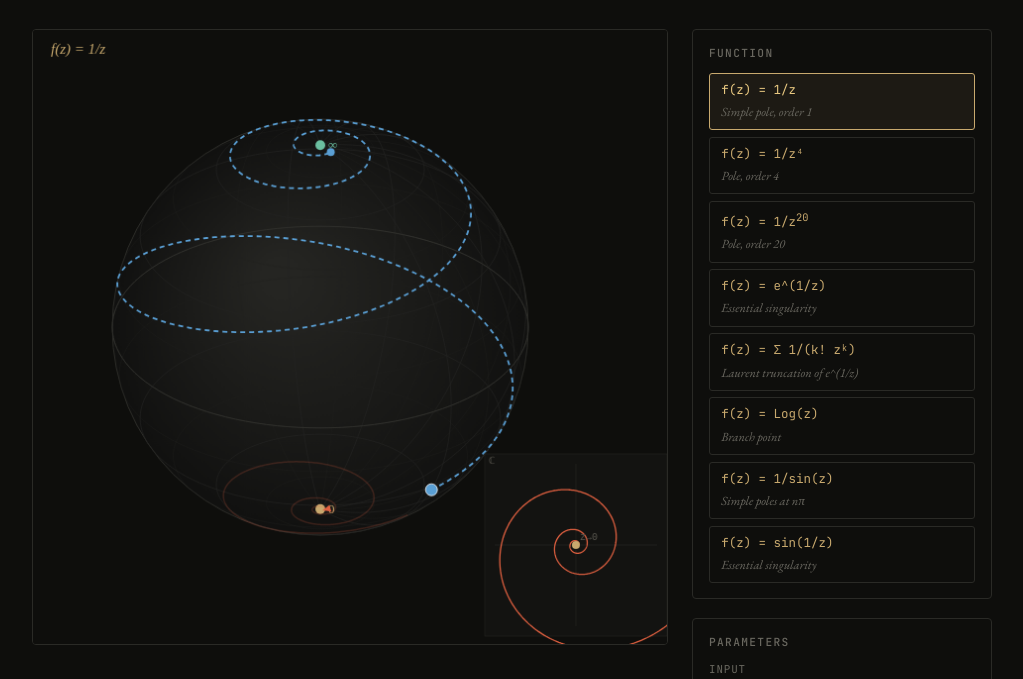
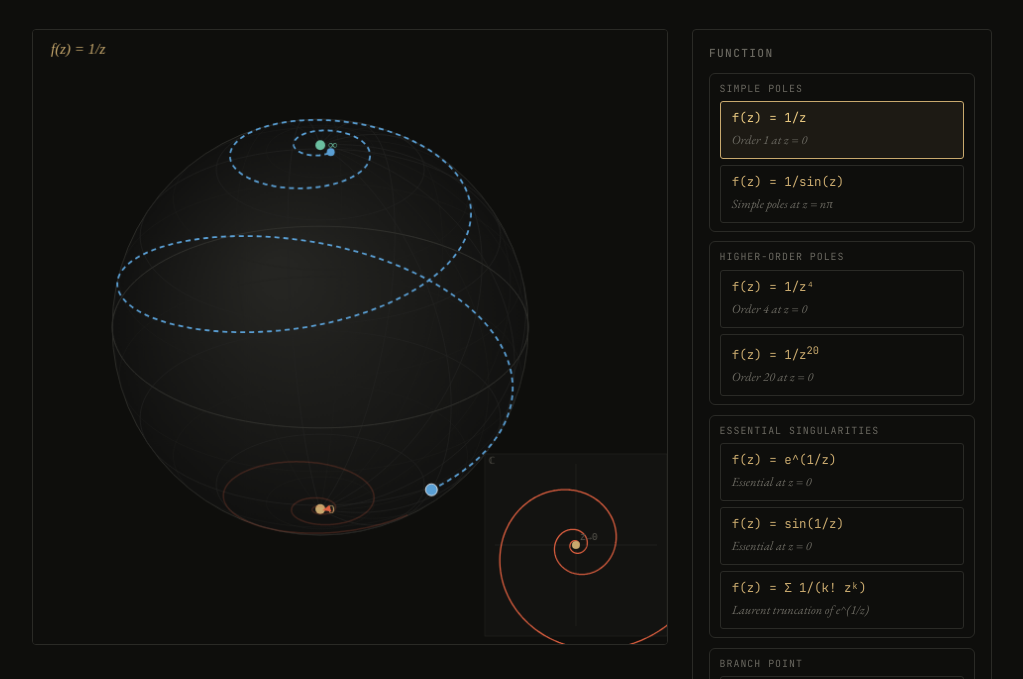
Before and after one commit to profjakes/visualizing-near-singularities, a plain HTML site: page index.html in a window 1280 px wide. Shown: the part 104-783 px from the top of the page, without its empty margins (128-1151 px from the left). Drawn offline with nearby package versions, Linux system fonts and the light colour scheme.

Commit message:
Update index.html
grouped singularities by type

```diff
--- a/index.html
+++ b/index.html
@@ -361,38 +361,54 @@
   <div class="panel">
     <div class="ctrl-group">
       <h2>Function</h2>
+
+      <div style="border:1px solid #2a2a26;border-radius:6px;padding:0.5rem 0.6rem;margin-bottom:0.6rem">
+        <div style="font-size:0.62rem;font-family:'JetBrains Mono',monospace;color:var(--muted);letter-spacing:0.1em;text-transform:uppercase;margin-bottom:0.4rem">Simple poles</div>
         <button class="fn-btn active" data-fn="inv1">
           <span class="math">f(z) = 1/z</span>
-        <span class="type">Simple pole, order 1</span>
+          <span class="type">Order 1 at z = 0</span>
         </button>
+        <button class="fn-btn" data-fn="sinz">
+          <span class="math">f(z) = 1/sin(z)</span>
+          <span class="type">Simple poles at z = nπ</span>
+        </button>
+      </div>
+
+      <div style="border:1px solid #2a2a26;border-radius:6px;padding:0.5rem 0.6rem;margin-bottom:0.6rem">
+        <div style="font-size:0.62rem;font-family:'JetBrains Mono',monospace;color:var(--muted);letter-spacing:0.1em;text-transform:uppercase;margin-bottom:0.4rem">Higher-order poles</div>
         <button class="fn-btn" data-fn="inv4">
           <span class="math">f(z) = 1/z⁴</span>
-        <span class="type">Pole, order 4</span>
+          <span class="type">Order 4 at z = 0</span>
         </button>
         <button class="fn-btn" data-fn="inv20">
           <span class="math">f(z) = 1/z<sup>20</sup></span>
-        <span class="type">Pole, order 20</span>
+          <span class="type">Order 20 at z = 0</span>
         </button>
+      </div>
+
+      <div style="border:1px solid #2a2a26;border-radius:6px;padding:0.5rem 0.6rem;margin-bottom:0.6rem">
+        <div style="font-size:0.62rem;font-family:'JetBrains Mono',monospace;color:var(--muted);letter-spacing:0.1em;text-transform:uppercase;margin-bottom:0.4rem">Essential singularities</div>
         <button class="fn-btn" data-fn="exp">
           <span class="math">f(z) = e^(1/z)</span>
-        <span class="type">Essential singularity</span>
+          <span class="type">Essential at z = 0</span>
+        </button>
+        <button class="fn-btn" data-fn="sin1z">
+          <span class="math">f(z) = sin(1/z)</span>
+          <span class="type">Essential at z = 0</span>
         </button>
         <button class="fn-btn" data-fn="laurent">
           <span class="math">f(z) = Σ 1/(k! zᵏ)</span>
           <span class="type">Laurent truncation of e^(1/z)</span>
         </button>
+      </div>
+
+      <div style="border:1px solid #2a2a26;border-radius:6px;padding:0.5rem 0.6rem">
+        <div style="font-size:0.62rem;font-family:'JetBrains Mono',monospace;color:var(--muted);letter-spacing:0.1em;text-transform:uppercase;margin-bottom:0.4rem">Branch point</div>
         <button class="fn-btn" data-fn="log">
           <span class="math">f(z) = Log(z)</span>
-        <span class="type">Branch point</span>
+          <span class="type">Branch point at z = 0</span>
         </button>
-      <button class="fn-btn" data-fn="sinz">
-        <span class="math">f(z) = 1/sin(z)</span>
-        <span class="type">Simple poles at nπ</span>
-      </button>
-      <button class="fn-btn" data-fn="sin1z">
-        <span class="math">f(z) = sin(1/z)</span>
-        <span class="type">Essential singularity</span>
-      </button>
+      </div>
     </div>
 
     <div class="ctrl-group">
```
Lines whose indentation alone changed are shown as unchanged.
